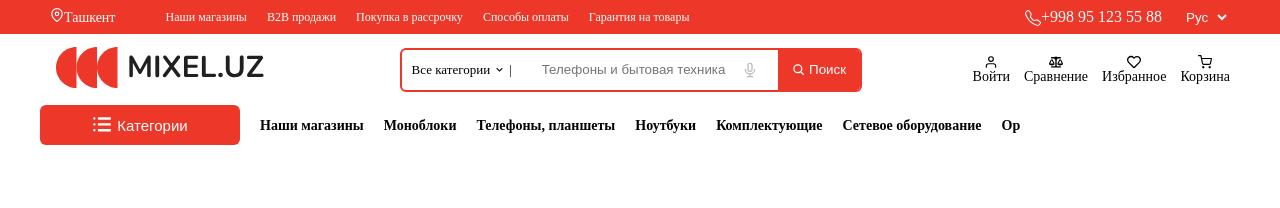
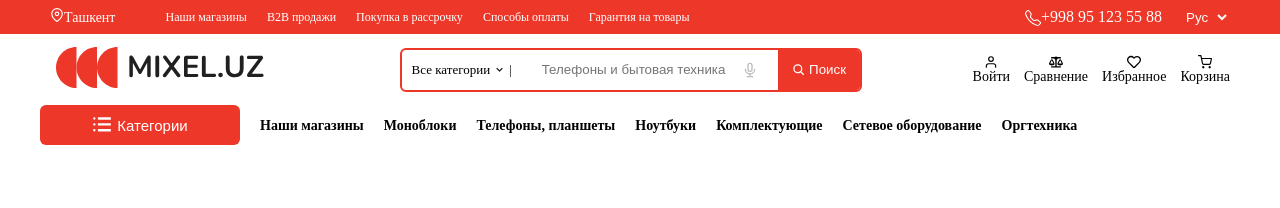
Before and after one commit to ZiyoviddinTursunov/MIXEL.UZ, a React (Vite) app: page / in a window 1280 px wide. Shown: the top 208 px of the page. Built offline with nearby package versions, Linux system fonts and the light colour scheme.

Commit message:
navbar a

```diff
--- a/src/components/navbar/Navbar.jsx
+++ b/src/components/navbar/Navbar.jsx
@@ -104,7 +104,7 @@
             <li><a href="#">Ноутбуки</a></li>
             <li><a href="#">Комплектующие</a></li>
             <li><a href="#">Сетевое оборудование</a></li>
-            <li><a href="#">Ор</a></li>
+            <li><a href="#">Оргтехника</a></li>
           </ul>
         </div>
       </div>
```
